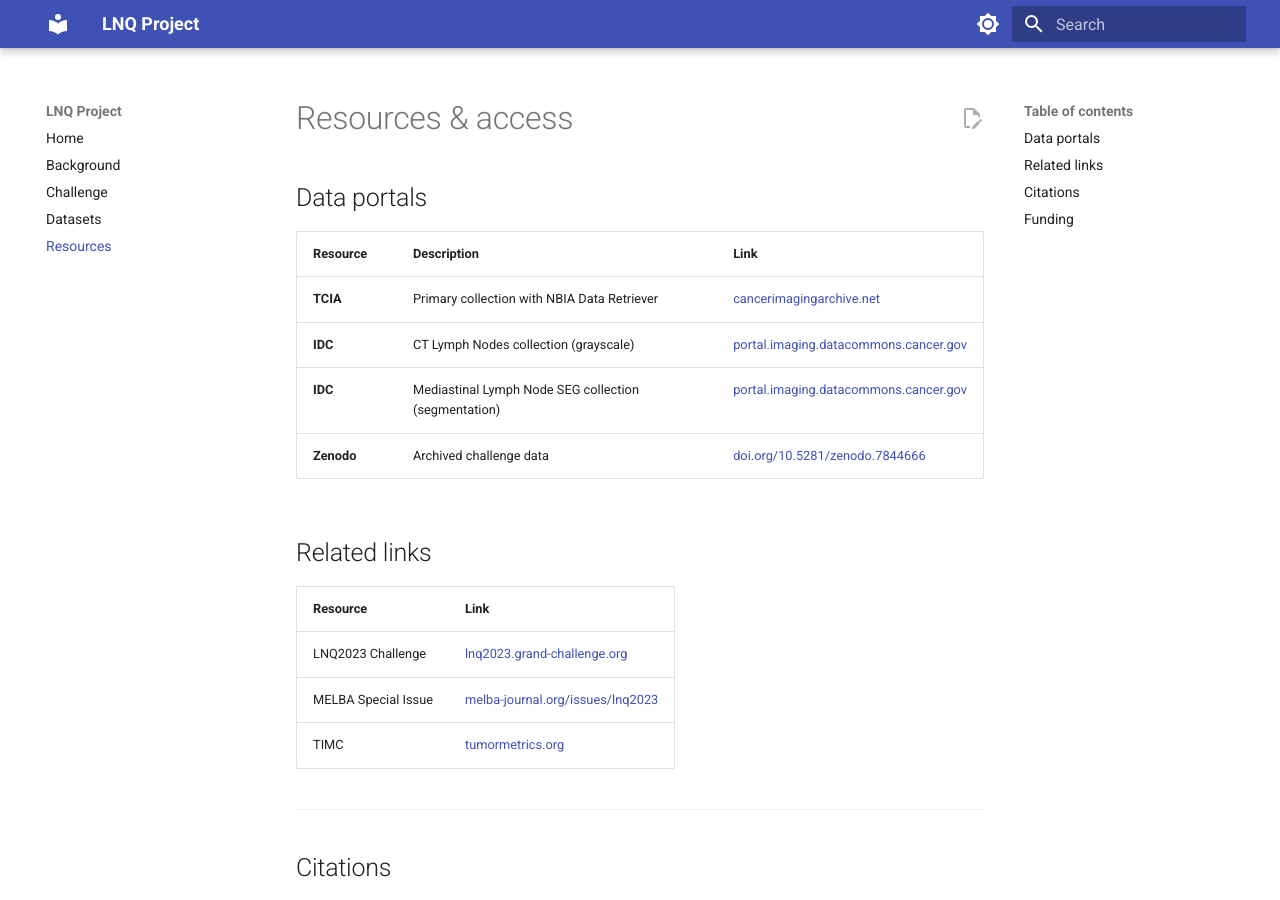
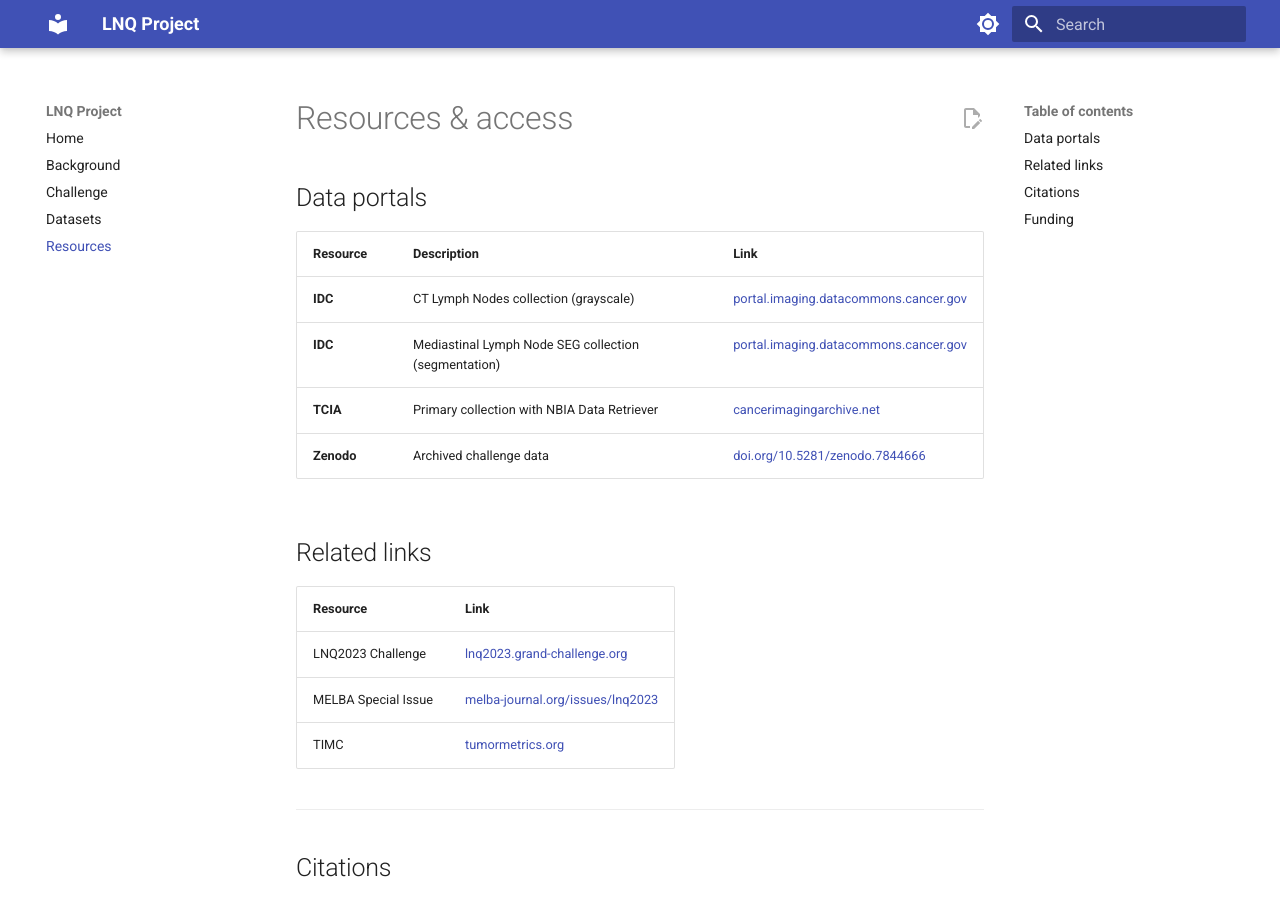
Before and after one commit to lnqproject/lnqproject.github.io, an MkDocs documentation site: the page built from docs/resources.md, in a window 1280 px wide and 900 px high. Built offline with MkDocs 1.6.1 and Material for MkDocs 9.7.7, drawn with Linux system fonts in a browser that asks for light colours; comment, search, counter and statistics services are not loaded.

```diff
--- a/docs/resources.md
+++ b/docs/resources.md
@@ -4,9 +4,9 @@
 
 | Resource | Description | Link |
 |----------|-------------|------|
-| **TCIA** | Primary collection with NBIA Data Retriever | [cancerimagingarchive.net](https://www.cancerimagingarchive.net/collection/mediastinal-lymph-node-seg/) |
 | **IDC** | CT Lymph Nodes collection (grayscale) | [portal.imaging.datacommons.cancer.gov](https://portal.imaging.datacommons.cancer.gov/explore/filters/?collection_id=ct_lymph_nodes) |
 | **IDC** | Mediastinal Lymph Node SEG collection (segmentation) | [portal.imaging.datacommons.cancer.gov](https://portal.imaging.datacommons.cancer.gov/explore/filters/?collection_id=mediastinal_lymph_node_seg) |
+| **TCIA** | Primary collection with NBIA Data Retriever | [cancerimagingarchive.net](https://www.cancerimagingarchive.net/collection/mediastinal-lymph-node-seg/) |
 | **Zenodo** | Archived challenge data | [doi.org/10.5281/zenodo.7844666](https://doi.org/10.5281/zenodo.7844666) |
 
 ## Related links
```
